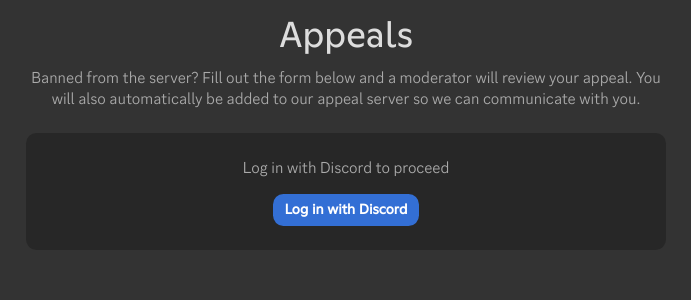
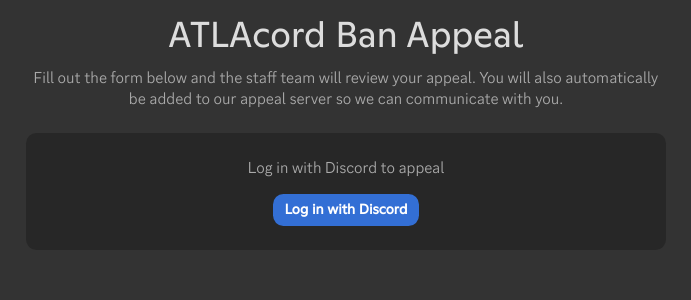
Before and after one commit to atlacord/appeals, a Vue app: page / in a window 1280 px wide. Shown: the top 300 px of the page, without its empty margins (294-985 px from the left). Built offline with nearby package versions, Linux system fonts and the light colour scheme; no server answers.

Commit message:
Rename page title, minor grammar fixes

```diff
--- a/src/views/HomeView.vue
+++ b/src/views/HomeView.vue
@@ -20,14 +20,14 @@ onMounted(async () => {
 
 <template>
   <div class="page">
-    <p class="page-title">Appeals</p>
-    <p class="subtitle">Banned from the server? Fill out the form below and a moderator will review your appeal. You will also automatically be added to our appeal server so we can communicate with you.</p>
+    <p class="page-title">ATLAcord Ban Appeal</p>
+    <p class="subtitle">Fill out the form below and the staff team will review your appeal. You will also automatically be added to our appeal server so we can communicate with you.</p>
 
     <div class="column">
-      <p v-if="loading" class="status">Loading…</p>
+      <p v-if="loading" class="status">Loading...</p>
 
       <div v-else-if="!me" class="login card">
-        <p class="status">Log in with Discord to proceed</p>
+        <p class="status">Log in with Discord to appeal</p>
         <a class="action-btn primary" :href="LOGIN_PATH">Log in with Discord</a>
       </div>
 
```
